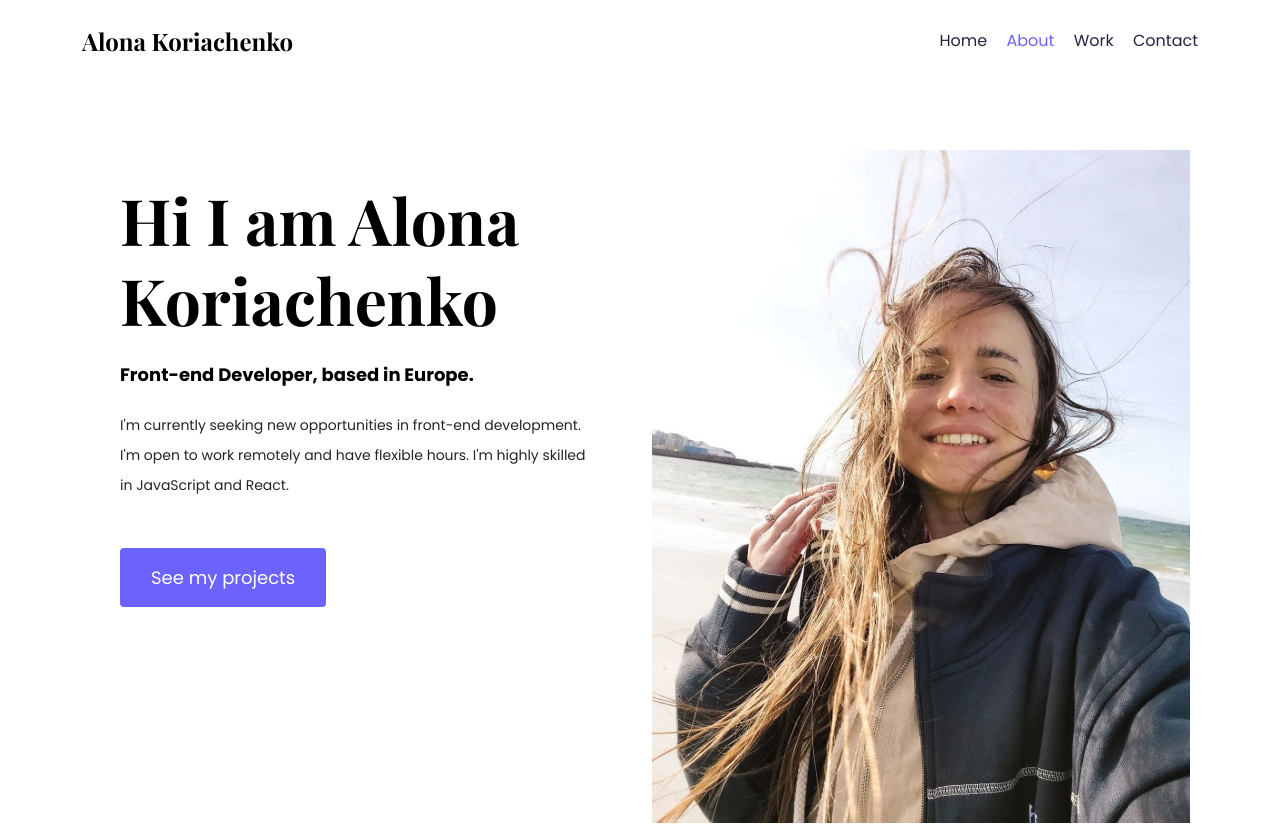
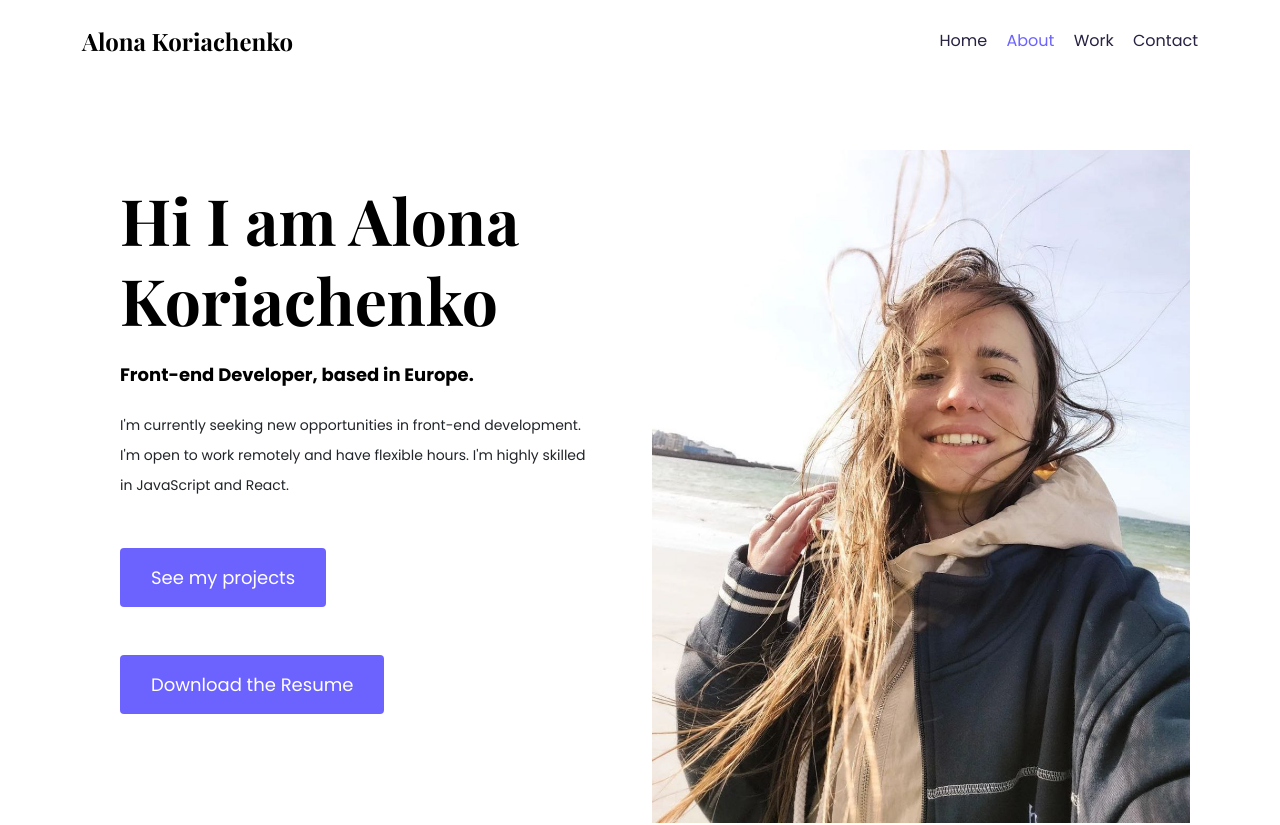
Before and after one commit to AlonaKoriachenko/my_portfolio_project, a plain HTML site: page about.html in a window 1280 px wide. Shown: the top 825 px of the page. Drawn offline with nearby package versions, Linux system fonts and the light colour scheme.

Commit message:
Resume uploaded

```diff
--- a/about.html
+++ b/about.html
@@ -67,7 +67,16 @@
               I'm open to work remotely and have flexible hours. I'm highly
               skilled in JavaScript and React.
             </p>
-            <a href="/work.html" class="btn btn-branding">See my projects</a>
+            <a href="/work.html" class="btn btn-branding mb-5"
+              >See my projects</a
+            >
+            <br />
+            <a
+              href="https://drive.google.com/file/d/19cN9hQrcX1xKVABYE_1HofaIKzP_uhtp/view?usp=drive_link"
+              download="newfilename"
+              class="btn btn-branding"
+              >Download the Resume</a
+            >
           </div>
         </div>
         <div class="col-lg-6">
```
